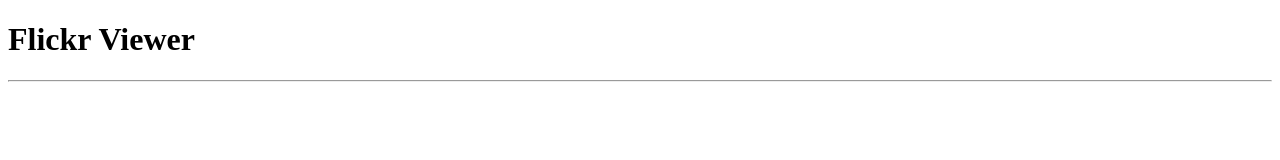
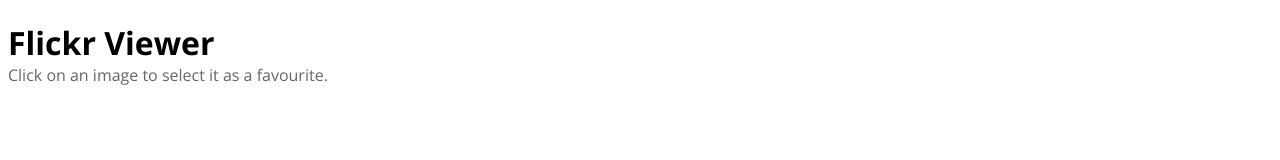
Before and after one commit to ezeikel/flickr-feed, a plain HTML site: page main.jade in a window 1280 px wide. Drawn offline with nearby package versions, Linux system fonts and the light colour scheme; files that its build step writes are made by us from their sources.

Commit message:
Added margin around images to give some breathing space. Body uses Open Sans Google font.

```diff
--- a/main.jade
+++ b/main.jade
@@ -2,9 +2,11 @@
 html
     head
         link(href='css/main.css',rel='stylesheet')
+        link(href='http://fonts.googleapis.com/css?family=Open+Sans:300italic,400italic,400,300,600,700,800', rel='stylesheet', type='text/css')
+
     body
         h1 Flickr Viewer
-        hr
+        p Click on an image to select it as a favourite.
         #imagecontainer
         script(src='js/jquery-1.11.2.min.js')
         script(src='js/jquery.cookie.js')
--- a/sass/main.sass
+++ b/sass/main.sass
@@ -7,7 +7,17 @@
         flex-grow: 1
         flex-shrink: 1
         cursor: pointer
+        margin: 10px
+
 .selected
-        //border: 2px dashed pink
-        opacity: 0.5
-        background-image:url(../img/favourite.png)
+    //border: 2px dashed pink
+    opacity: 0.5
+    background-image:url(../img/favourite.png)
+body
+    font-family:'Open Sans'
+
+p
+    margin-top: 0
+    color: #666
+h1
+    margin-bottom: 0
```
Also changed, not shown: css/main.css, main.html.
